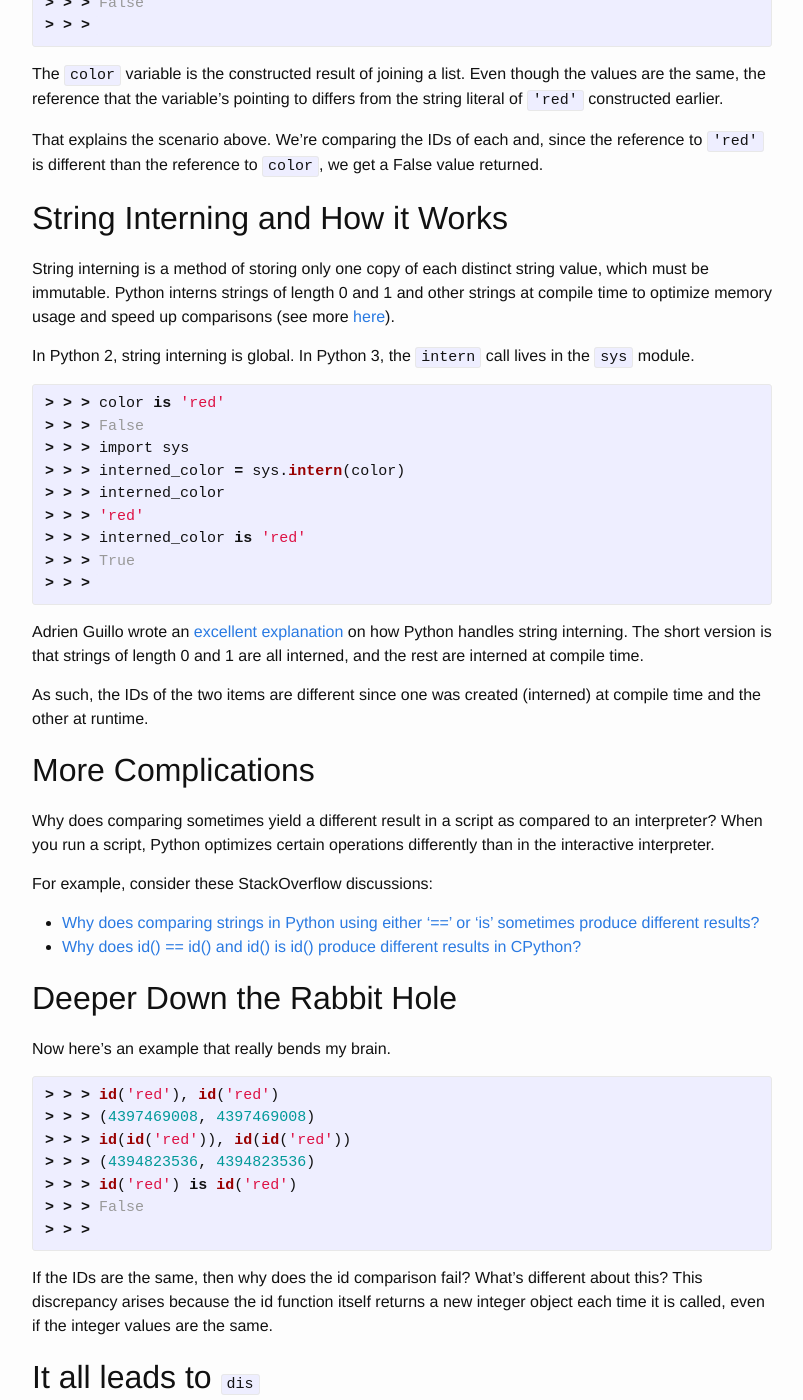
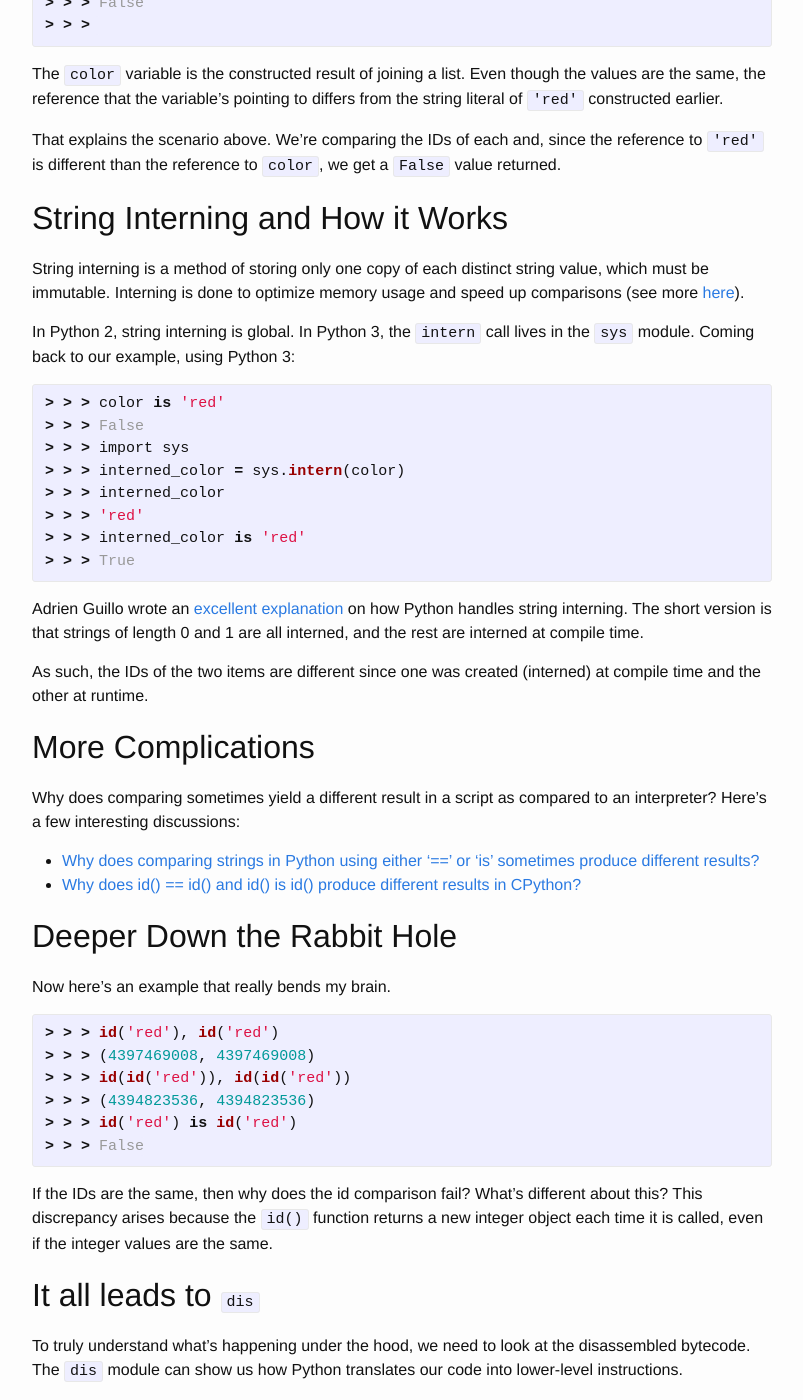
Before and after one commit to kevinlondon/kevinlondon.github.io, a Jekyll site: the page built from _posts/2024-06-08-color-is-red.md, in a window 1280 px wide and 1400 px high, scrolled down 1568 px. Shown: the whole window, without its empty margins (238-1041 px from the left). Built offline with Jekyll 4.4.1, drawn with Linux system fonts in a browser that asks for light colours; comment, search, counter and statistics services are not loaded; some of the changed text lies outside the part shown.

Commit message:
Tweaks and moves

```diff
--- a/_posts/2024-06-08-color-is-red.md
+++ b/_posts/2024-06-08-color-is-red.md
@@ -70,19 +70,18 @@ that the variable's pointing to differs from the string literal of `'red'`
 constructed earlier.
 
 That explains the scenario above. We're comparing the IDs of each and, since the
-reference to `'red'` is different than the reference to `color`, we get a False
+reference to `'red'` is different than the reference to `color`, we get a `False`
 value returned.
 
 ## String Interning and How it Works
 
 String interning is a method of storing only one copy of each distinct string
-value, which must be immutable. Python interns strings of length 0 and 1 and
-other strings at compile time to optimize memory usage and speed up comparisons
-(see more
-[here](https://stackoverflow.com/questions/15541404/python-string-interning)).
+value, which must be immutable. Interning is done to optimize memory usage and
+speed up comparisons
+(see more [here](https://stackoverflow.com/questions/15541404/python-string-interning)).
 
 In Python 2, string interning is global. In Python 3, the `intern` call lives
-in the `sys` module.
+in the `sys` module. Coming back to our example, using Python 3:
 
 {% highlight python %}
 
@@ -94,7 +93,8 @@ in the `sys` module.
 > > > 'red'
 > > > interned_color is 'red'
 > > > True
-> > > {% endhighlight %}
+
+{% endhighlight %}
 
 Adrien Guillo wrote an [excellent
 explanation](http://guilload.com/python-string-interning/) on how Python handles
@@ -107,10 +107,7 @@ compile time and the other at runtime.
 ## More Complications
 
 Why does comparing sometimes yield a different result in a script as compared to an interpreter?
-When you run a script, Python optimizes certain operations differently than in
-the interactive interpreter.
-
-For example, consider these StackOverflow discussions:
+Here's a few interesting discussions:
 
 - [Why does comparing strings in Python using either '==' or 'is' sometimes produce different results?](https://stackoverflow.com/questions/1504717/why-does-comparing-strings-in-python-using-either-or-is-sometimes-produce)
 - [Why does id() == id() and id() is id() produce different results in CPython?](https://stackoverflow.com/questions/3877230/why-does-id-id-and-id-id-in-cpython)
@@ -127,10 +124,11 @@ Now here's an example that really bends my brain.
 > > > (4394823536, 4394823536)
 > > > id('red') is id('red')
 > > > False
-> > > {% endhighlight %}
+
+{% endhighlight %}
 
 If the IDs are the same, then why does the id comparison fail? What's different
-about this? This discrepancy arises because the id function itself returns a new
+about this? This discrepancy arises because the `id()` function returns a new
 integer object each time it is called, even if the integer values are the same.
 
 ## It all leads to `dis`
@@ -140,8 +138,6 @@ disassembled bytecode. The `dis` module can show us how Python translates our co
 into lower-level instructions.
 
 Here’s a good read on this topic: [Introduction to the Python Interpreter](http://akaptur.com/blog/2013/11/17/introduction-to-the-python-interpreter-3/).
-
-### String Comparison in Python
 
 Finally, here’s an additional resource on string comparison in Python: [String comparison in Python: '==' vs 'is'](https://stackoverflow.com/questions/2988017/string-comparison-in-python-is-vs).
 
```
Also changed, not shown: other parts of _posts/2024-06-08-color-is-red.md (+3 -3 lines), _posts/2024-06-01-personal-finance-for-eng.md (deleted, +0 -220 lines).
